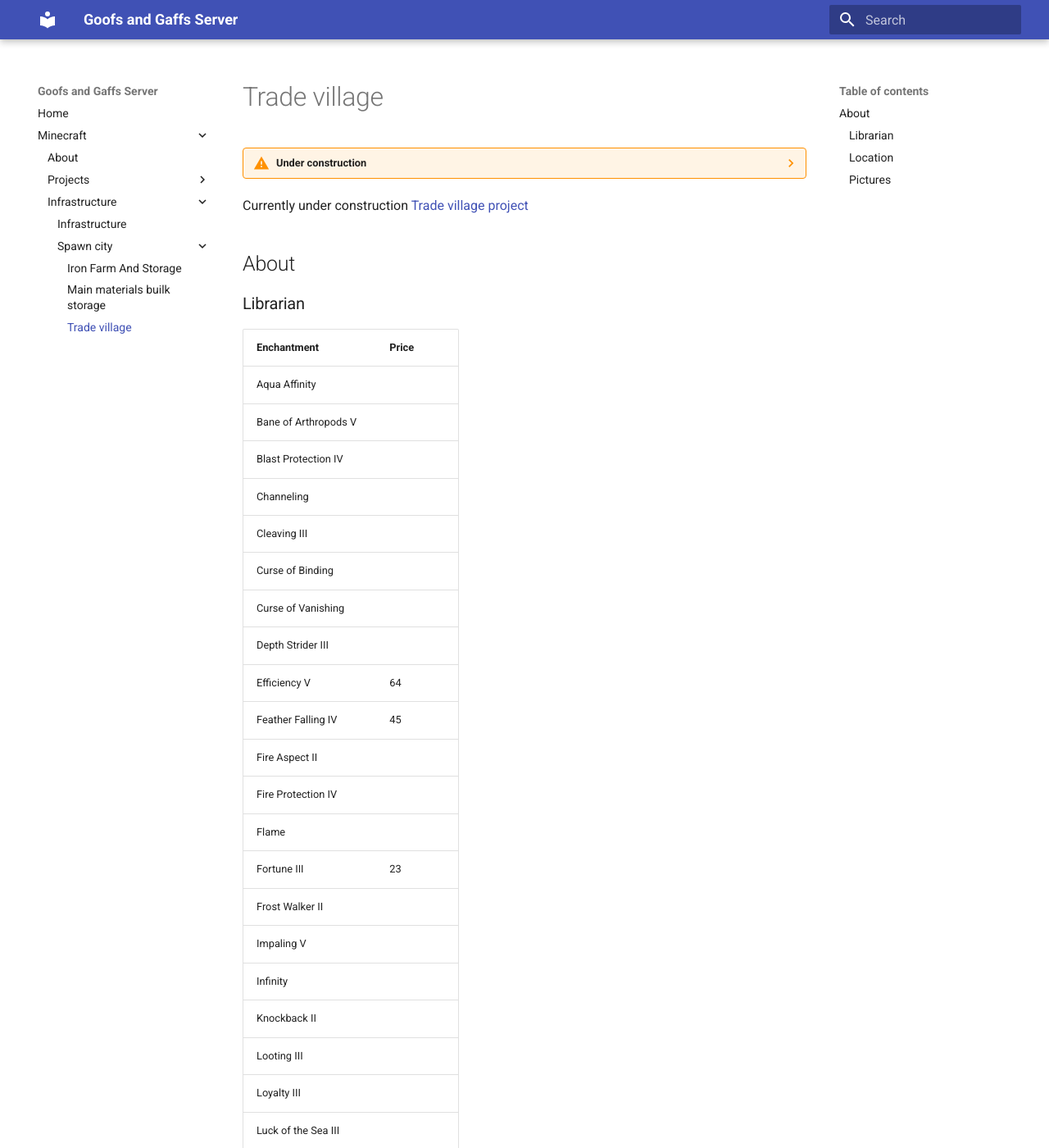
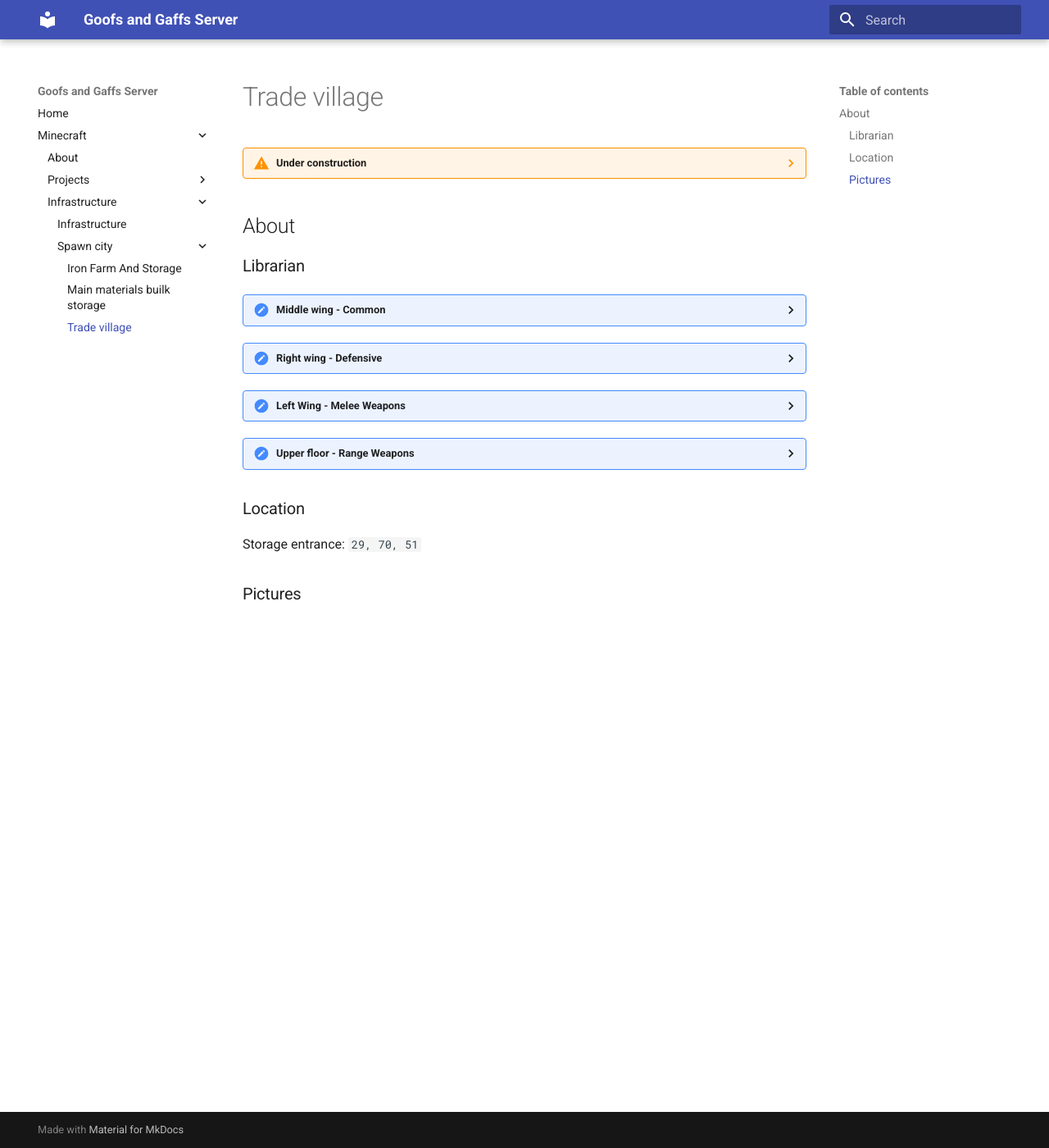
Before and after one commit to beardyToo/beardyToo.github.io, an MkDocs documentation site: the page built from docs/minecraft/spawn-city/trade-village.md, in a window 1280 px wide and 1400 px high. Shown: the whole window at 82% size. Built offline with MkDocs 1.6.1 and Material for MkDocs 9.7.7, drawn with Linux system fonts in a browser that asks for light colours; some of the changed text lies outside the part shown.

Commit message:
Trade village raspis

```diff
--- a/docs/minecraft/spawn-city/trade-village.md
+++ b/docs/minecraft/spawn-city/trade-village.md
@@ -1,51 +1,67 @@
 ??? warning "Under construction"
-Currently under construction [Trade village project](../projects/trade-village.md)
+    Currently under construction [Trade village project](../projects/trade-village.md)
 
 ## About
 
 ### Librarian
 
-| Enchantment               | Price |
-|---------------------------|-------|
-|  Aqua Affinity            |       |
-|  Bane of Arthropods V     |       |
-|  Blast Protection IV      |       |
-|  Channeling               |       |
-|  Cleaving III             |       |
-|  Curse of Binding         |       |
-|  Curse of Vanishing       |       |
-|  Depth Strider III        |       |
-|  Efficiency V             | 64    |
-|  Feather Falling IV       | 45    |
-|  Fire Aspect II           |       |
-|  Fire Protection IV       |       |
-|  Flame                    |       |
-|  Fortune III              | 23    |
-|  Frost Walker II          |       |
-|  Impaling  V              |       |
-|  Infinity                 |       |
-|  Knockback II             |       |
-|  Looting III              |       |
-|  Loyalty III              |       |
-|  Luck of the Sea III      |       |
-|  Lure III                 |       |
-|  Mending                  | 12    |
-|  Multishot                |       |
-|  Piercing IV              |       |
-|  Power V                  |       |
-|  Projectile Protection IV |       |
-|  Protection IV            | 50    |
-|  Punch II                 |       |
-|  Quick Charge III         |       |
-|  Respiration III          |       |
-|  Riptide III              |       |
-|  Sharpness V              | 26    |
-|  Silk Touch               | 6     |
-|  Smite V                  |       |
-|  Soul Speed III           |       |
-|  Sweeping Edge III        | 24    |
-|  Thorns III               |       |
-|  Unbreaking III           | 27    |
+??? "Middle wing - Common"
+
+    | Enchantment         | Price |
+    |---------------------|-------|
+    | Curse of Binding    |       |
+    | Curse of Vanishing  |       |
+    | Efficiency V        | 64    |
+    | Fortune III         | 23    |
+    | Luck of the Sea III |       |
+    | Lure III            |       |
+    | Mending             | 12    |
+    | Silk Touch          | 6     |
+    | Unbreaking III      | 27    |
+
+??? "Right wing - Defensive"
+
+    | Enchantment              | Price |
+    |--------------------------|-------|
+    | Aqua Affinity            |       |
+    | Blast Protection IV      |       |
+    | Depth Strider III        |       |
+    | Feather Falling IV       | 45    |
+    | Fire Protection IV       |       |
+    | Frost Walker II          |       |
+    | Projectile Protection IV |       |
+    | Protection IV            | 50    |
+    | Respiration III          |       |
+    | Thorns III               |       |
+
+??? "Left Wing - Melee Weapons"
+
+    | Enchantment          | Price |
+    |----------------------|-------|
+    | Bane of Arthropods V |       |
+    | Cleaving III         |       |
+    | Fire Aspect II       |       |
+    | Knockback II         |       |
+    | Looting III          |       |
+    | Sharpness V          | 26    |
+    | Smite V              |       |
+    | Sweeping Edge III    | 24    |
+
+??? "Upper floor - Range Weapons"
+
+    | Enchantment          | Price |
+    |----------------------|-------|
+    | Channeling           |       |
+    | Flame                |       |
+    | Impaling  V          |       |
+    | Infinity             |       |
+    | Loyalty III          |       |
+    | Multishot            |       |
+    | Piercing IV          |       |
+    | Power V              |       |
+    | Punch II             |       |
+    | Quick Charge III     |       |
+    | Riptide III          |       |
 
 ### Location
 
--- a/mkdocs.yml
+++ b/mkdocs.yml
@@ -2,6 +2,7 @@
 theme:
   name: 'material'
   pallete:
+    scheme: 'slate'
     primary: 'teal'
     accent: 'purple'
 
@@ -12,6 +13,7 @@
       - Projects:
           - Project list: minecraft/projects.md
           - Trade village: minecraft/projects/trade-village.md
+          - Cactus farm: minecraft/projects/cactus-farm.md
       - Infrastructure:
           - Infrastructure: minecraft/infrastructure.md
           - Spawn city:
@@ -34,6 +36,7 @@
   - pymdownx.mark
   - pymdownx.smartsymbols
   - pymdownx.superfences
+  - pymdownx.tabbed
   - pymdownx.tasklist:
       custom_checkbox: true
       clickable_checkbox: true
```
Also changed, not shown: docs/minecraft/projects.md (+4 -3 lines), docs/minecraft/projects/cactus-farm.md (added, +8 -0 lines).
